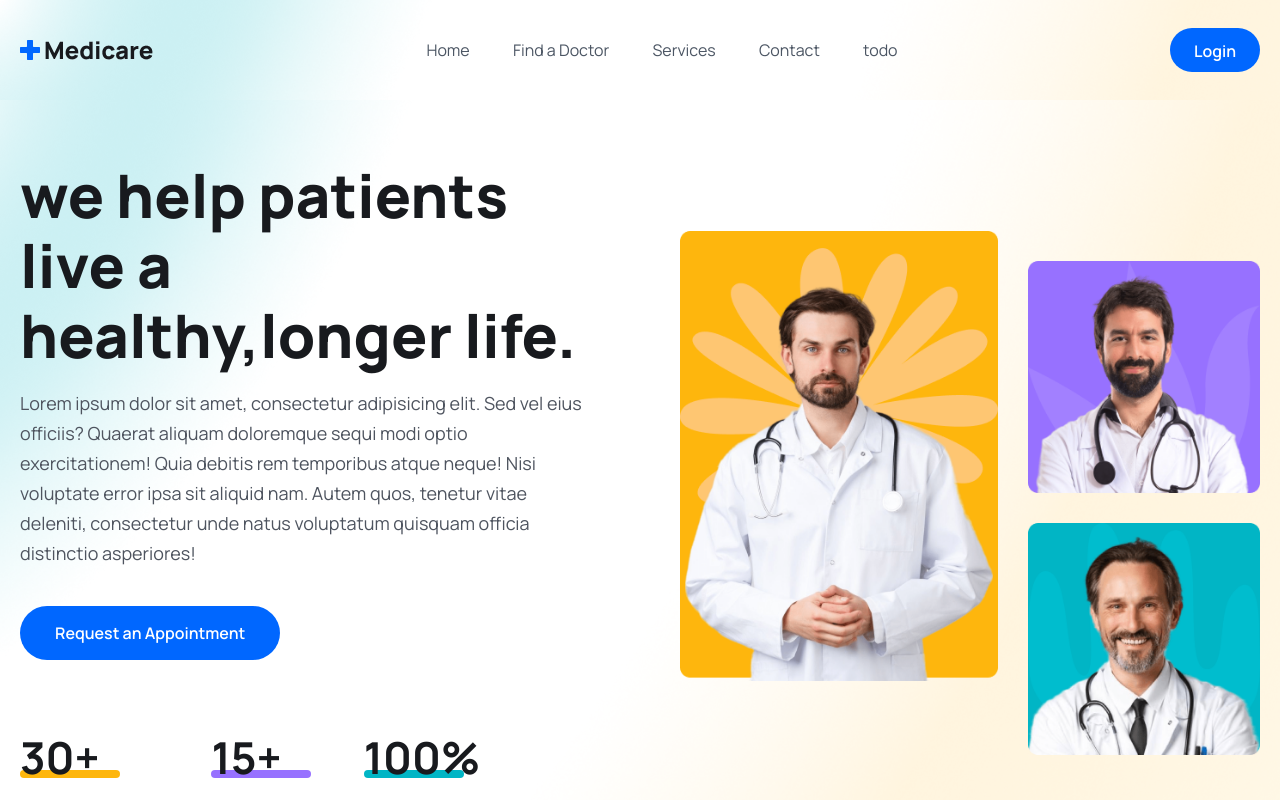
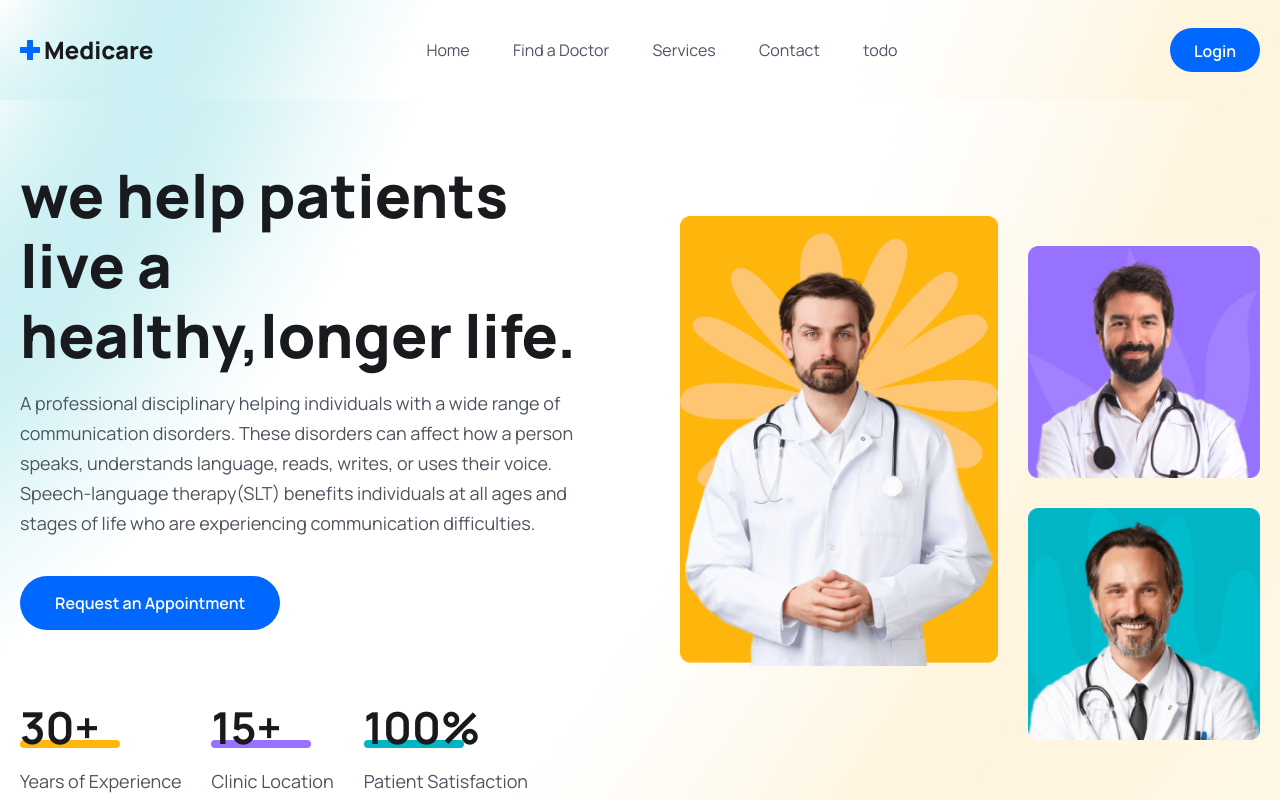
Before and after one commit to Vinalyadav13/SpeechTherapy, a React (Vite) app in the folder frontend/: page / in a window 1280 px wide. Shown: the top 800 px of the page. Built offline with nearby package versions, Linux system fonts and the light colour scheme; no server answers.

Commit message:
Update Home.jsx

```diff
--- a/frontend/src/pages/Home.jsx
+++ b/frontend/src/pages/Home.jsx
@@ -38,11 +38,11 @@ const Home = () => {
                             we help patients live a healthy,longer life.
                             </h1>
 
-                            <p className='text__para'>Lorem ipsum dolor sit amet, consectetur adipisicing elit.
-                                Sed vel eius officiis? Quaerat aliquam doloremque sequi modi optio
-                                exercitationem! Quia debitis rem temporibus atque neque! Nisi voluptate error ipsa
-                                sit aliquid nam. Autem quos, tenetur vitae deleniti,
-                                consectetur unde natus voluptatum quisquam officia distinctio asperiores!</p>
+                            <p className='text__para'>A professional disciplinary helping individuals with a wide
+                              range of communication disorders. These disorders can affect how a person speaks,
+                              understands language, reads, writes, or uses their voice. Speech-language therapy(SLT)
+                              benefits individuals at all ages and stages of life who are experiencing communication
+                              difficulties.</p>
 
                                 <button className='btn'>
                                          Request an Appointment
```
